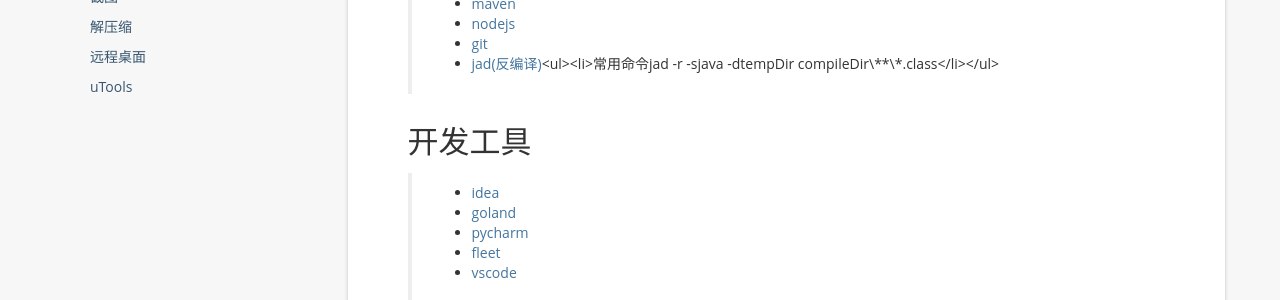
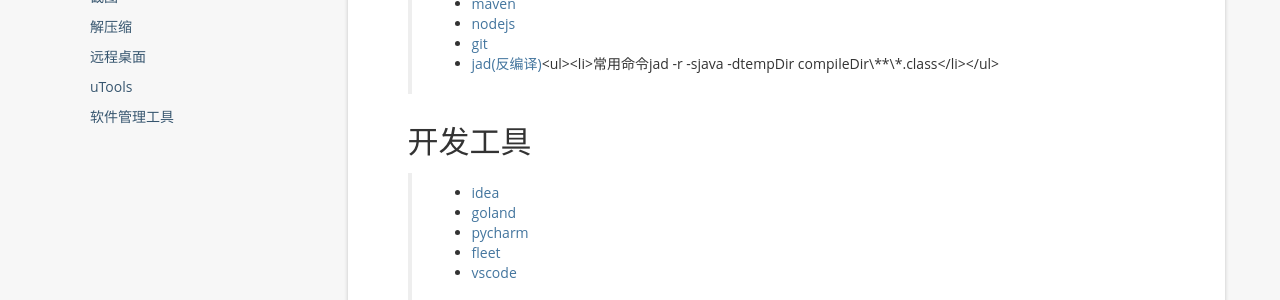
Before and after one commit to atgtahub/atgtahub.github.io, a Jekyll site: the page built from _posts/windows/2022-08-21-windows-software.md, in a window 1280 px wide and 900 px high, scrolled down 367 px. Shown: the part 235-535 px from the top of the window. Built offline with Jekyll 4.4.1, drawn with Linux system fonts in a browser that asks for light colours; a script that is not in the unit is left out; comment, search, counter and statistics services are not loaded.

Commit message:
refactor(_posts): windows

````diff
--- a/_posts/windows/2022-08-21-windows-software.md
+++ b/_posts/windows/2022-08-21-windows-software.md
@@ -87,20 +87,20 @@
 
 > + <a href="https://www.u.tools/" target="_blank">uTools</a>
 
-## 软件管理工具
+# 软件管理工具
 
-### chocolatey
+## chocolatey
 
 - 官网：<a href="https://chocolatey.org/install#individual" target="_blank">chocolatey</a>
 
-#### 安装脚本
+### 安装脚本
 
 以管理员身份打开dos窗口
 ```sh
 Set-ExecutionPolicy Bypass -Scope Process -Force; [System.Net.ServicePointManager]::SecurityProtocol = [System.Net.ServicePointManager]::SecurityProtocol -bor 3072; iex ((New-Object System.Net.WebClient).DownloadString('https://community.chocolatey.org/install.ps1'))
 ```
 
-#### 常用命令
+### 常用命令
 
 - choco search xxx，查找 xxx 安装包
 - choco info xxx，查看 xxx 安装包信息
````
